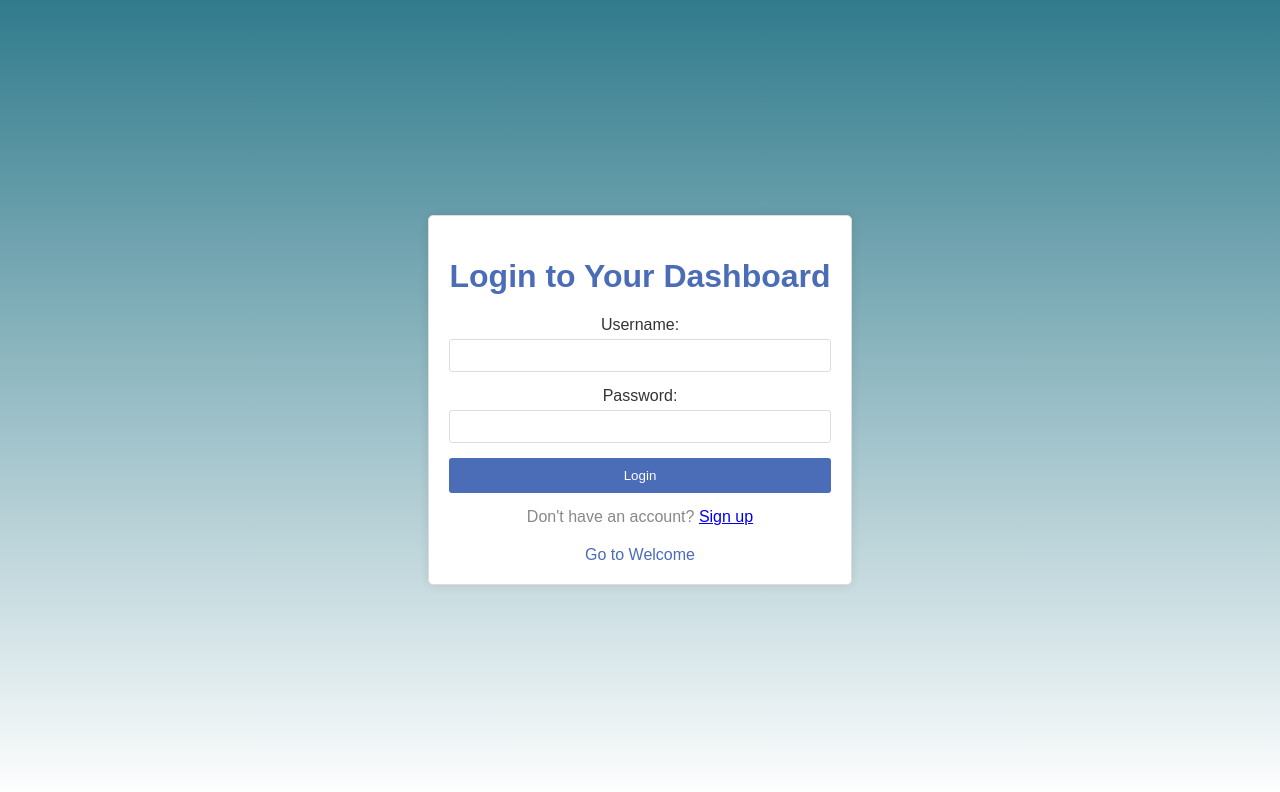
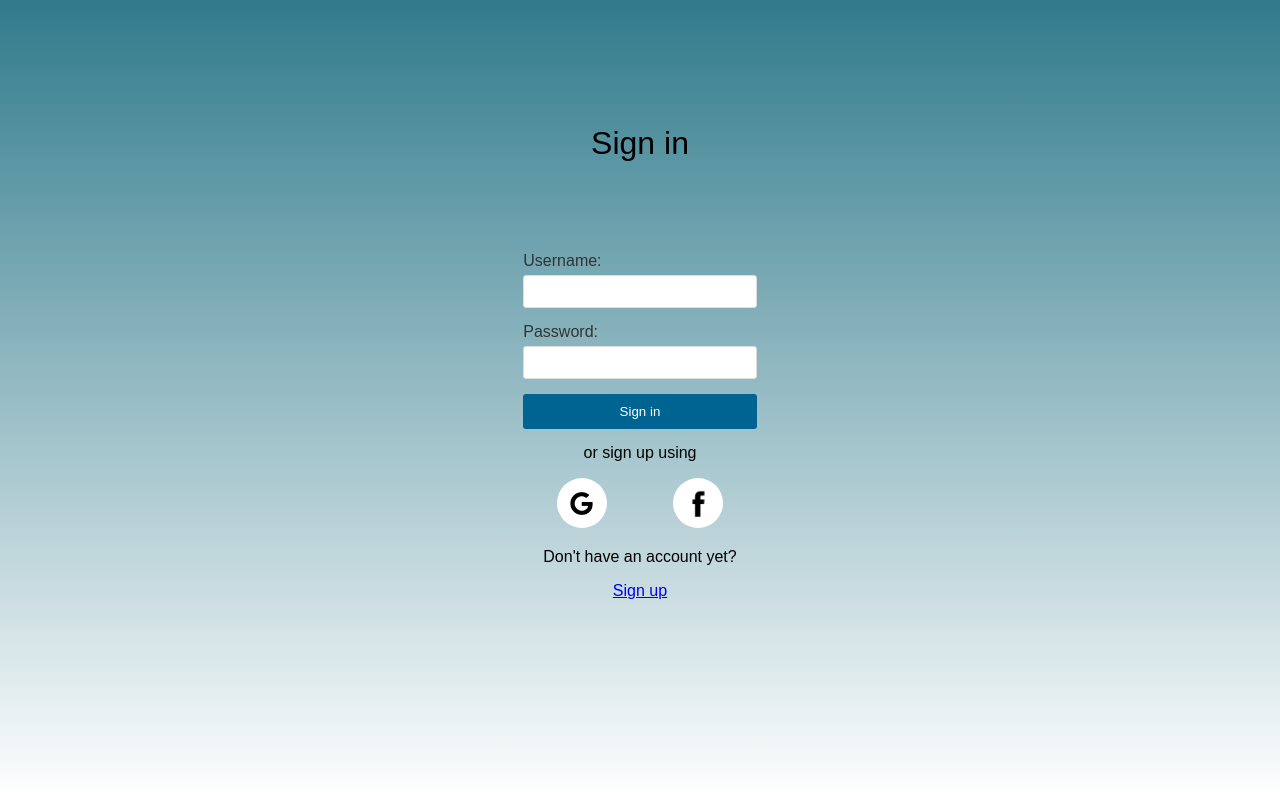
Before and after one commit to mdieng123/WiseW, a React (Create React App) app: page /login in a window 1280 px wide. Shown: the top 792 px of the page. Built offline with nearby package versions, Linux system fonts and the light colour scheme.

Commit message:
finished login styling and added logo png's

```diff
--- a/src/pages/Login.js
+++ b/src/pages/Login.js
@@ -2,25 +2,46 @@
 import React from 'react';
 import { Link } from 'react-router-dom';
 import '../style/Login.css';
+import Google from "../images/google-icon.png";
+import Facebook from "../images/facebook-icon.png";
+
 
 const Login = () => {
   return (
-    <div className="login-container">
-      <h1>Login to Your Dashboard</h1>
+    <div>
+      <div style={{textAlign: 'center'}}>
+        <p style={{color: 'black', fontSize: 32}}>Sign in</p>
+      </div>
+      <div className="login-container" style={{ textAlign: 'left' }}>
         <form>
           <label htmlFor="username">Username:</label>
           <input type="text" id="username" name="username" />
           <label htmlFor="password">Password:</label>
           <input type="password" id="password" name="password" />
-        <button type="submit">Login</button>
+          <button type="submit" style={{ backgroundColor: '#006492' }}>Sign in</button>
         </form>
-      <p>
-        Don't have an account? <Link to="/profile">Sign up</Link>
+
+        <div style={{ textAlign: 'center' }}>
+        <p style={{color: 'black'}}>or sign up using</p>
+        </div>
+        <div style={{ display: 'flex', justifyContent: 'space-around' }}>
+          <div style={{ backgroundColor: 'white', borderRadius: '50%', width: 50, height: 50, display: 'flex', alignItems: 'center', justifyContent: 'center' }}>
+            <img src={Google} style={{ width: 35, height: 35, padding: 5 }} alt="Google" />
+          </div>
+          <div style={{ backgroundColor: 'white', borderRadius: '50%', width: 50, height: 50, display: 'flex', alignItems: 'center', justifyContent: 'center' }}>
+            <img src={Facebook} style={{ width: 30, height: 30, padding: 5 }} alt="Facebook" />
+          </div>
+        </div>
+
+        <div style={{ textAlign: 'center', margin: 20}}>
+          <p style={{color: 'black'}}>
+            Don't have an account yet?
           </p>
-      <Link to="/Dashboard" className="dashboard-link">
-        Go to Welcome
-      </Link>
+          <Link to="/profile">Sign up</Link>
         </div>
+      </div>
+    </div>
+
   );
 };
 
--- a/src/style/Login.css
+++ b/src/style/Login.css
@@ -3,10 +3,7 @@
     max-width: 400px;
     margin: 50px auto;
     padding: 20px;
-    border: 1px solid #ddd;
     border-radius: 5px;
-    background-color: #fff;
-    box-shadow: 0 0 10px rgba(0, 0, 0, 0.1);
     text-align: center;
   }
 
```
Also changed, not shown: src/images/facebook-icon.png (added), src/images/google-icon.png (added). Lines whose indentation alone changed are shown as unchanged.
